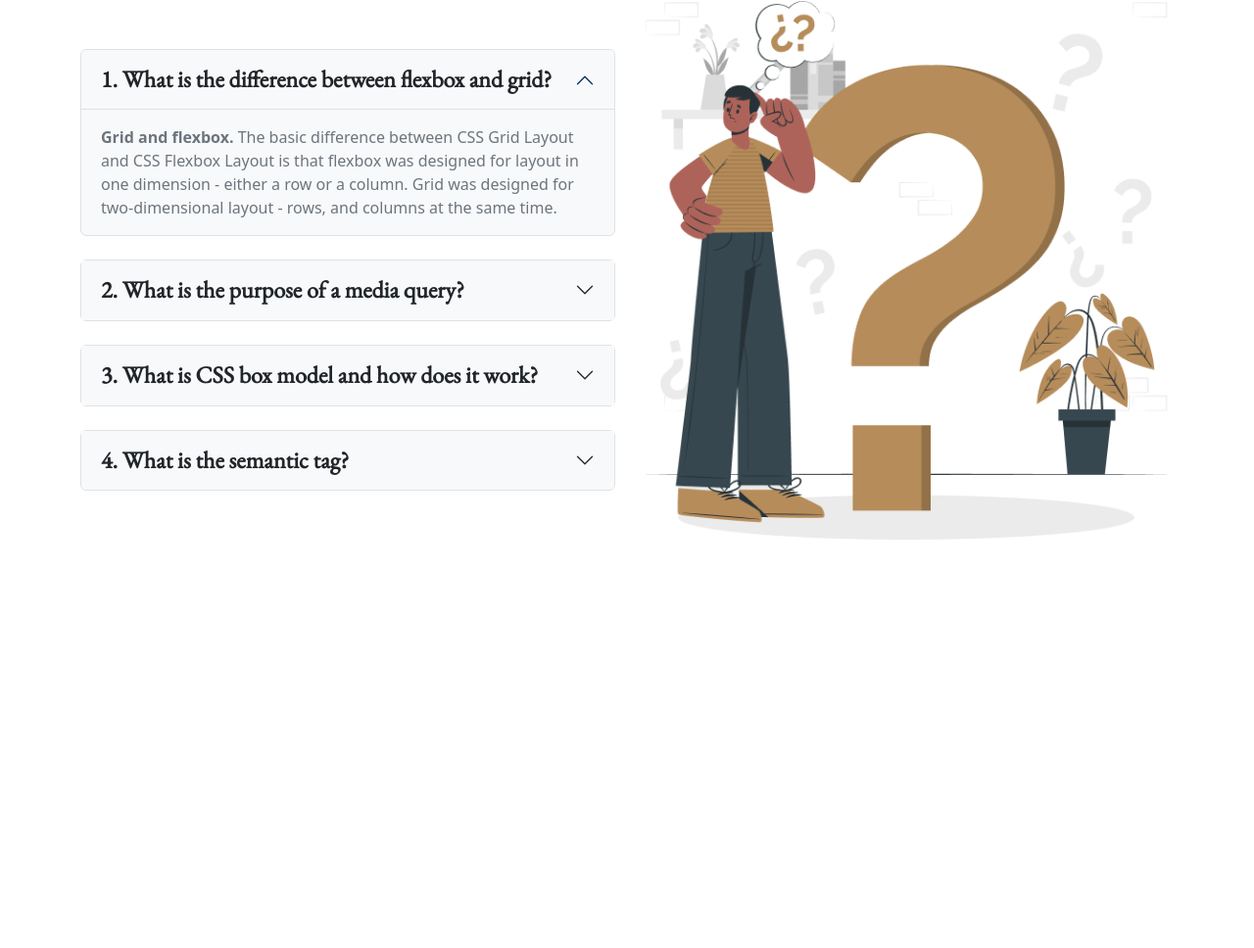
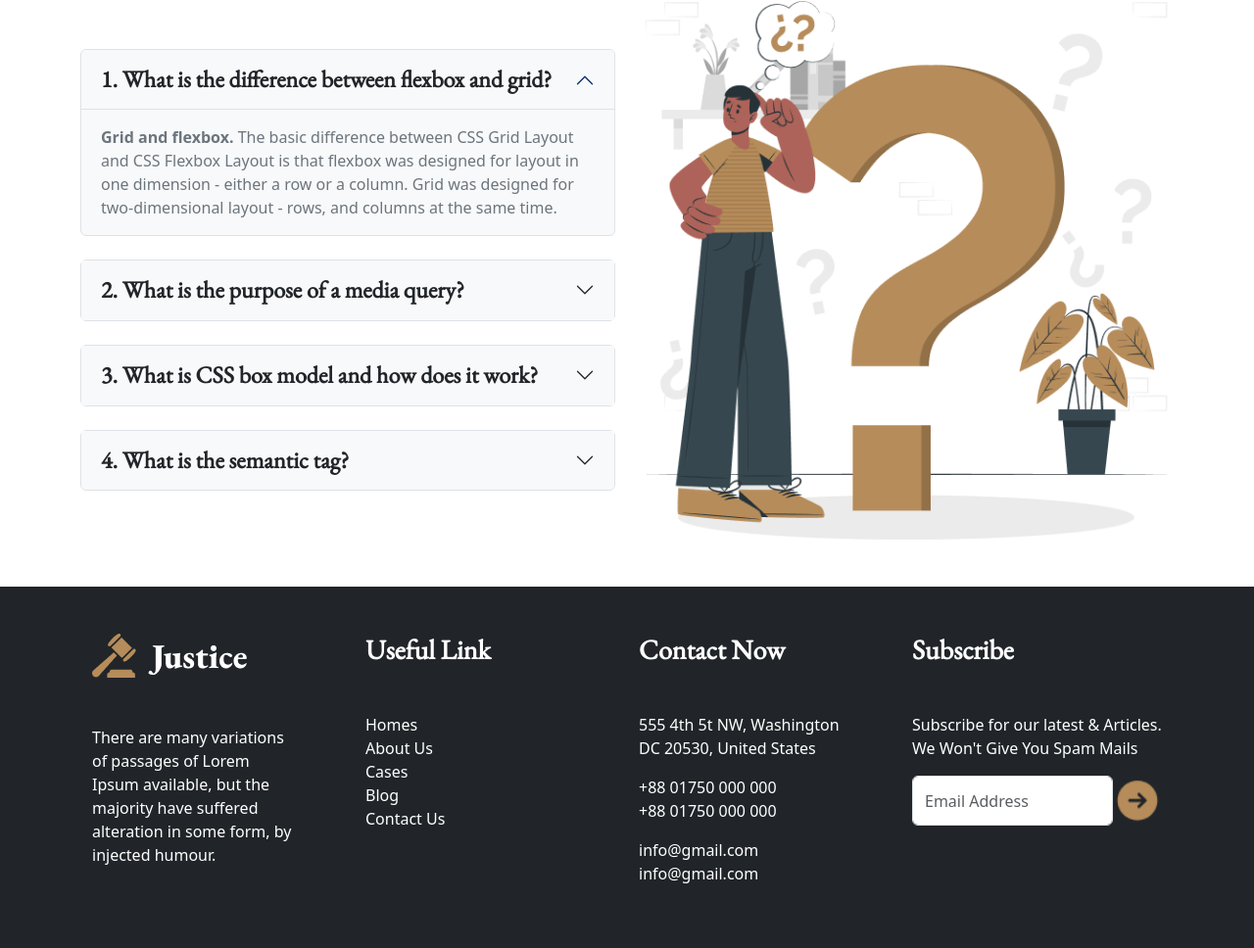
Before and after one commit to ApurbaHasanJ/legal-solution, a plain HTML site: page index.html in a window 1280 px wide. Shown: the part 2885-3853 px from the top of the page at 98% size. Before the commit the page ends 3484 px from the top, so only its background shows below. Drawn offline with nearby package versions, Linux system fonts and the light colour scheme.

Commit message:
Footer done

```diff
--- a/index.html
+++ b/index.html
@@ -20,8 +20,8 @@
 
 
 </head>
-<body class="container">
-  <header class="mt-3">
+<body>
+  <header class="mt-3 container">
     <nav class="navbar navbar-expand-lg mb-5 ls-poppins">
       <div class="container-fluid">
         <img class="navbar-brand" src="images/Group 2.png" alt="">
@@ -95,7 +95,7 @@
   </header>
   <!-- Header End -->
 
-  <main class="mt-5 text-center">
+  <main class="mt-5 text-center container">
 
     <!-- The Legal Practice Area Section -->
     <section class="my-5 py-5">
@@ -283,19 +283,61 @@
           </div>
         </div>
         <!-- Frequently Asked Images -->
-      <div class="col-lg-6 col-sm-12 order-1 order-lg-2
-      ">
+      <div class="col-lg-6 col-sm-12 order-1 order-lg-2">
         <img class="img-fluid" src="images/Framee.png" alt="">
-
       </div>
       </div>
+    </section>
+  </main>
+  <!-- Main End -->
+  <footer class="bg-dark text-white">
+    <div class=" container mx-auto py-5 row justify-content-center align-items-top">
 
+      <!-- Logo and Description -->
+      <div class="col-lg-3 ">
+        <img src="images/Group 37.png" alt="">
+        <p class="text-white mt-5 pe-5">There are many variations of passages of Lorem Ipsum available, but the majority have suffered alteration in some form, by injected humour.</p>
+      </div>
 
+      <!-- Useful Link -->
+      <div class="col-lg-3">
+        <nav>
+          <h4 class="text-white fs-3 ls-eb-garamond fw-bold">Useful Link</h4>
+          <ul class="text-white  list-unstyled mt-5">
+            <li class="nav-item"><a class="nav-link" href="#">Homes</a></li>
+            <li class="nav-item"><a class="nav-link" href="#">About Us</a></li>
+            <li class="nav-item"><a class="nav-link"  href="#">Cases</a></li>
+            <li class="nav-item"><a class="nav-link" href="#">Blog</a></li>
+            <li class="nav-item"><a class="nav-link" href="#">Contact Us</a></li>
+          </ul>
+        </nav>
+      </div>
 
-    </section>
+      <!-- Contact Now -->
+      <div class="col-lg-3">
+        <h4 class="ls-eb-garamond fs-3 fw-bold">Contact Now</h4>
+        <p class="mt-5">555 4th 5t NW, Washington <br>
+          DC 20530, United States</p>
+          <p>+88 01750 000 000 <br>
+            +88 01750 000 000</p>
+            <p>info@gmail.com <br>
+              info@gmail.com</p>
+      </div>
+      <!-- Subscribe -->
+      <div class="col-lg-3">
+        <h4 class="ls-eb-garamond fs-3 fw-bold">Subscribe</h4>
+        <p class="mt-5">Subscribe for our latest & Articles. We Won't Give You Spam Mails</p>
 
-  </main>
-  <footer>
+        <form action="#">
+          <div class="d-flex">
+            <input type="email" class="form-control ls-input-email" id="exampleInputEmail1" placeholder="Email Address" aria-describedby="emailHelp">
+            <img class="img img-fluid w-25" src="images/Frame.png" alt="">
+
+          </div>
+        </form>
+      </div>
+    </div>
+
 
   </footer>
 
--- a/style.css
+++ b/style.css
@@ -38,3 +38,10 @@
 .ls-carousel-btn{
     background-color: red;
 }
+
+
+/* Footer Section */
+ls-input-email{
+    background: url('images/up-right.png');
+
+}
```
Also changed, not shown: images/up-right.png (added).
